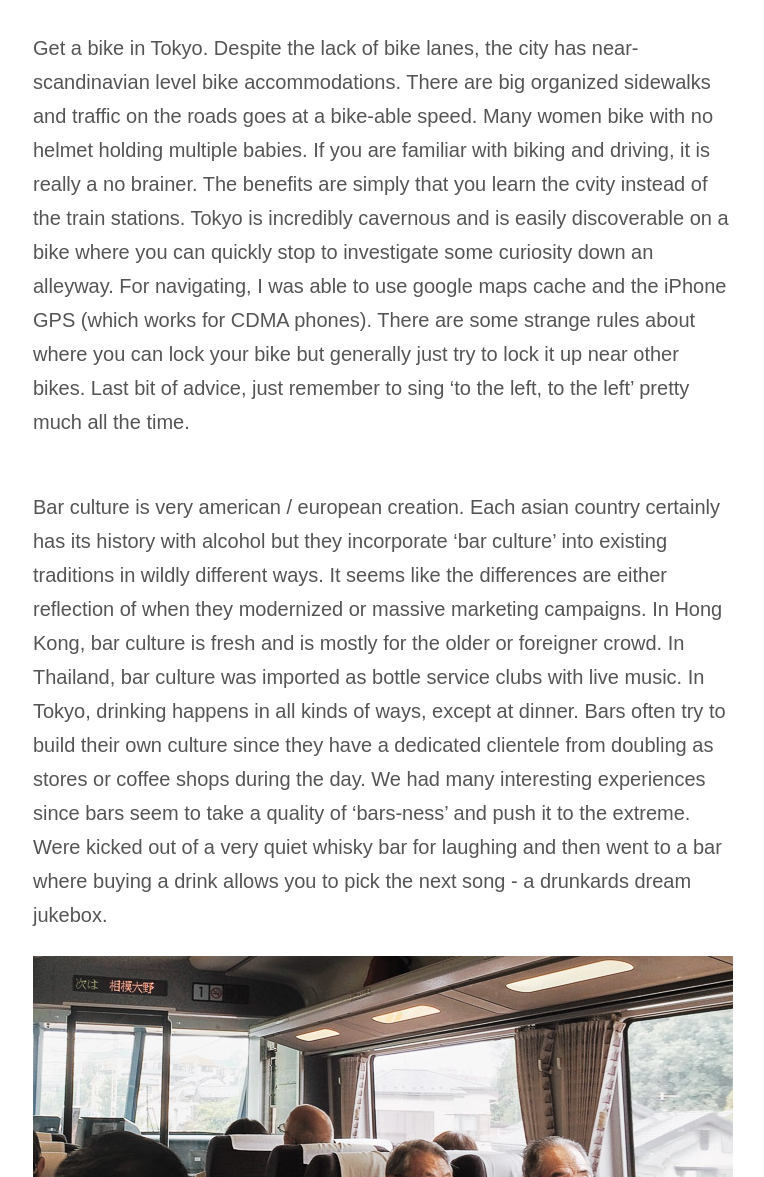
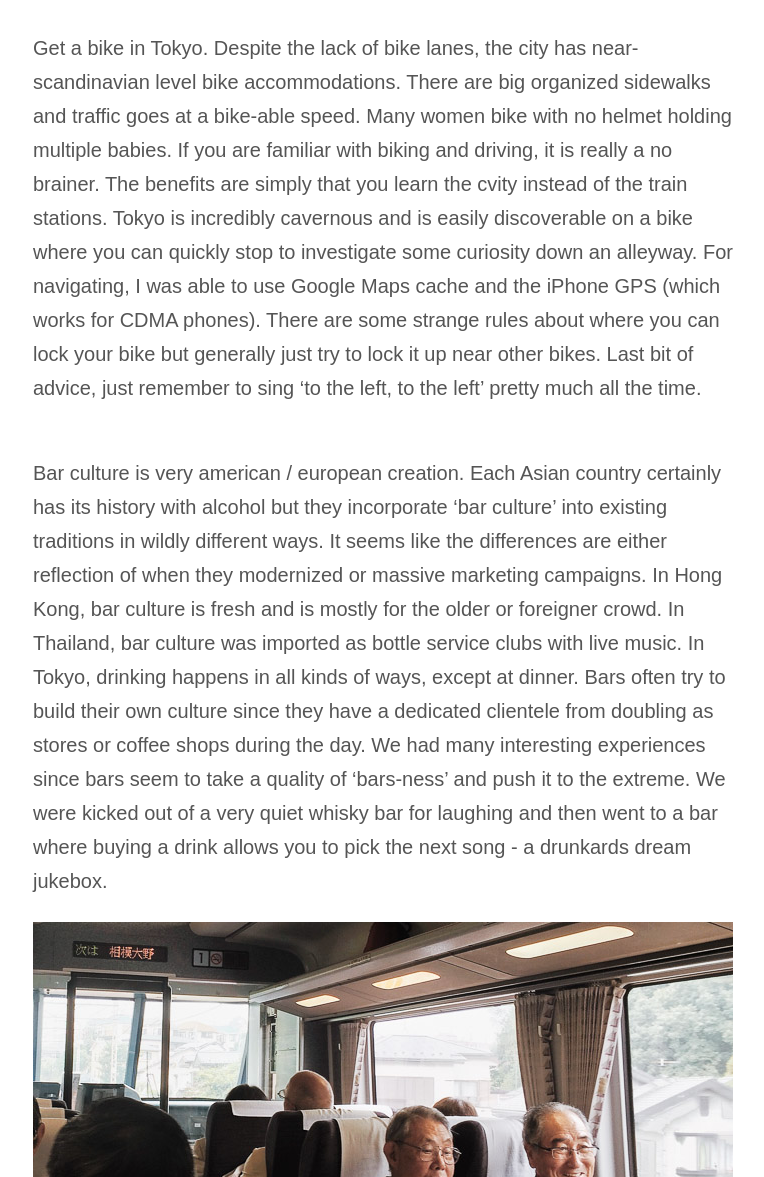
Before and after one commit to zamiang/zamiang-dot-com, a Jekyll site: the page built from posts/_posts/2014-10-11-visiting-tokyo.md, in a window 1280 px wide and 1400 px high, scrolled down 1136 px. Shown: the part 223-1400 px from the top of the window, without its empty margins (257-1021 px from the left). Built offline with Jekyll 4.4.1, drawn with Linux system fonts in a browser that asks for light colours; Markdown is read by kramdown in place of the engine named in the settings; some of the changed text lies outside the part shown.

Commit message:
fix a few typos

```diff
--- a/posts/_posts/2014-10-11-visiting-tokyo.md
+++ b/posts/_posts/2014-10-11-visiting-tokyo.md
@@ -32,13 +32,13 @@
 
 Get a bike in Tokyo. Despite the lack of bike lanes, the city has
 near-scandinavian level bike accommodations. There are big organized
-sidewalks and traffic on the roads goes at a bike-able speed. Many
+sidewalks and traffic goes at a bike-able speed. Many
 women bike with no helmet holding multiple babies. If you are familiar
 with biking and driving, it is really a no brainer. The benefits are
 simply that you learn the cvity instead of the train stations. Tokyo is
 incredibly cavernous and is easily discoverable on a bike where you
 can quickly stop to investigate some curiosity down an alleyway. For
-navigating, I was able to use google maps cache and the iPhone GPS
+navigating, I was able to use Google Maps cache and the iPhone GPS
 (which works for CDMA phones). There are some strange rules about
 where you can lock your bike but generally just try to lock it up near
 other bikes. Last bit of advice, just remember to sing 'to the left,
@@ -46,7 +46,7 @@
 
 ## Drinking
 
-Bar culture is very american / european creation. Each asian country
+Bar culture is very american / european creation. Each Asian country
 certainly has its history with alcohol but they incorporate 'bar
 culture' into existing traditions in wildly different ways. It seems
 like the differences are either reflection of when they modernized or
@@ -57,14 +57,14 @@
 build their own culture since they have a dedicated clientele from
 doubling as stores or coffee shops during the day. We had many
 interesting experiences since bars seem to take a quality of
-'bars-ness' and push it to the extreme. Were kicked out of a very
+'bars-ness' and push it to the extreme. We were kicked out of a very
 quiet whisky bar for laughing and then went to a bar where buying a
 drink allows you to pick the next song - a drunkards dream jukebox.
 
 ![Day drinking](/assets/images/IMG_3425.jpg)
 
 Public drinking is generally ok in Asia. One of my favorite moments
-from the trip was on a 9am train to Hakone, we sat next to a group of
+from the trip was on a 9AM train to Hakone, we sat next to a group of
 old men who accumulated a crew and more beers as we went along. All
 well dressed and just quietly having a great time as they drank their
 way to the onsen.
@@ -104,7 +104,7 @@
 limited space, Tokyo is an interesting reference for a large city like
 Brooklyn. My guess is that building height restrictions creates even
 population density around the city. Even density encourages even
-transportation coverage across the city via Buses or wide bike able
+transportation coverage via Buses or wide bike able
 sidewalks.
 
 ![Ginza](/assets/images/IMG_3427.jpg)
```
